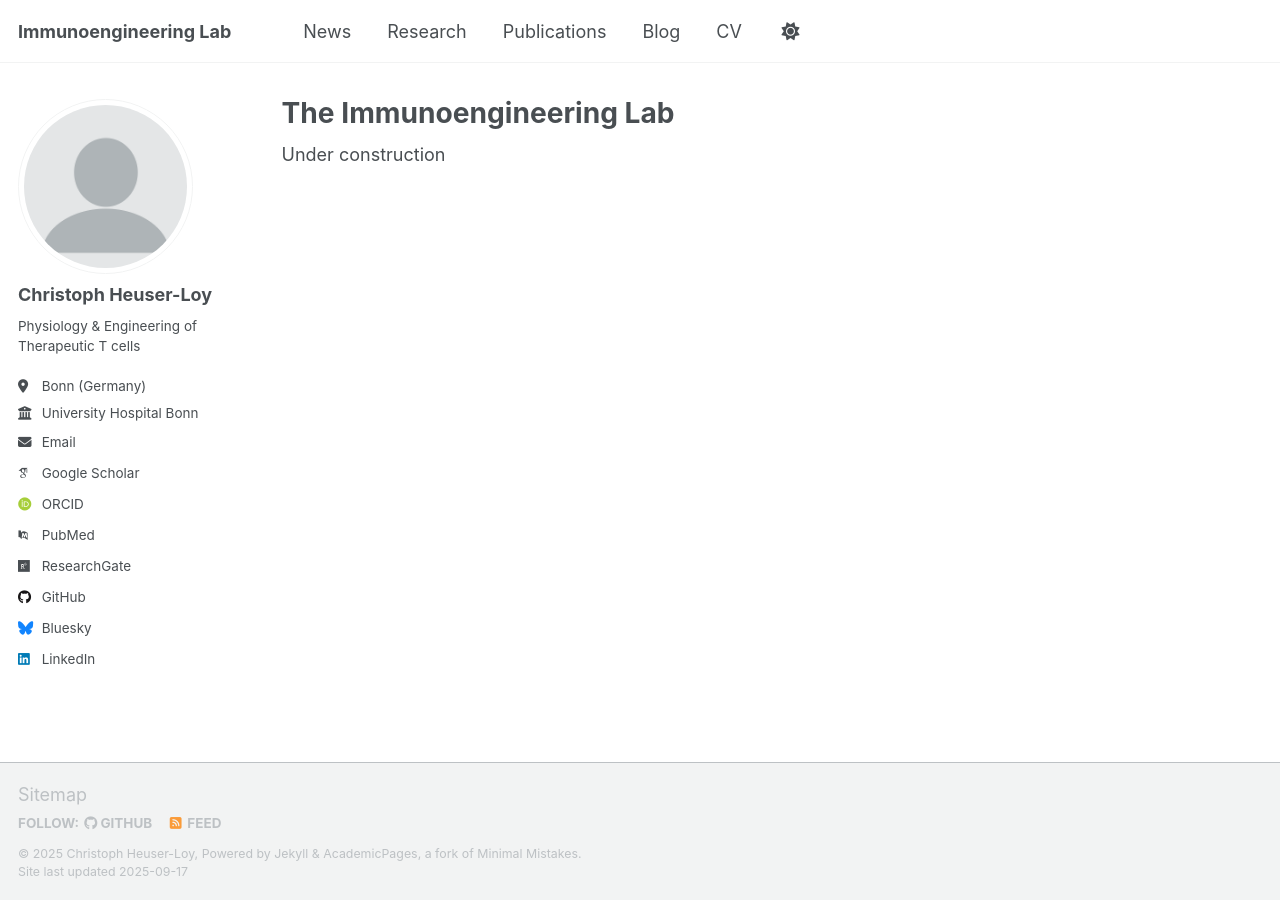
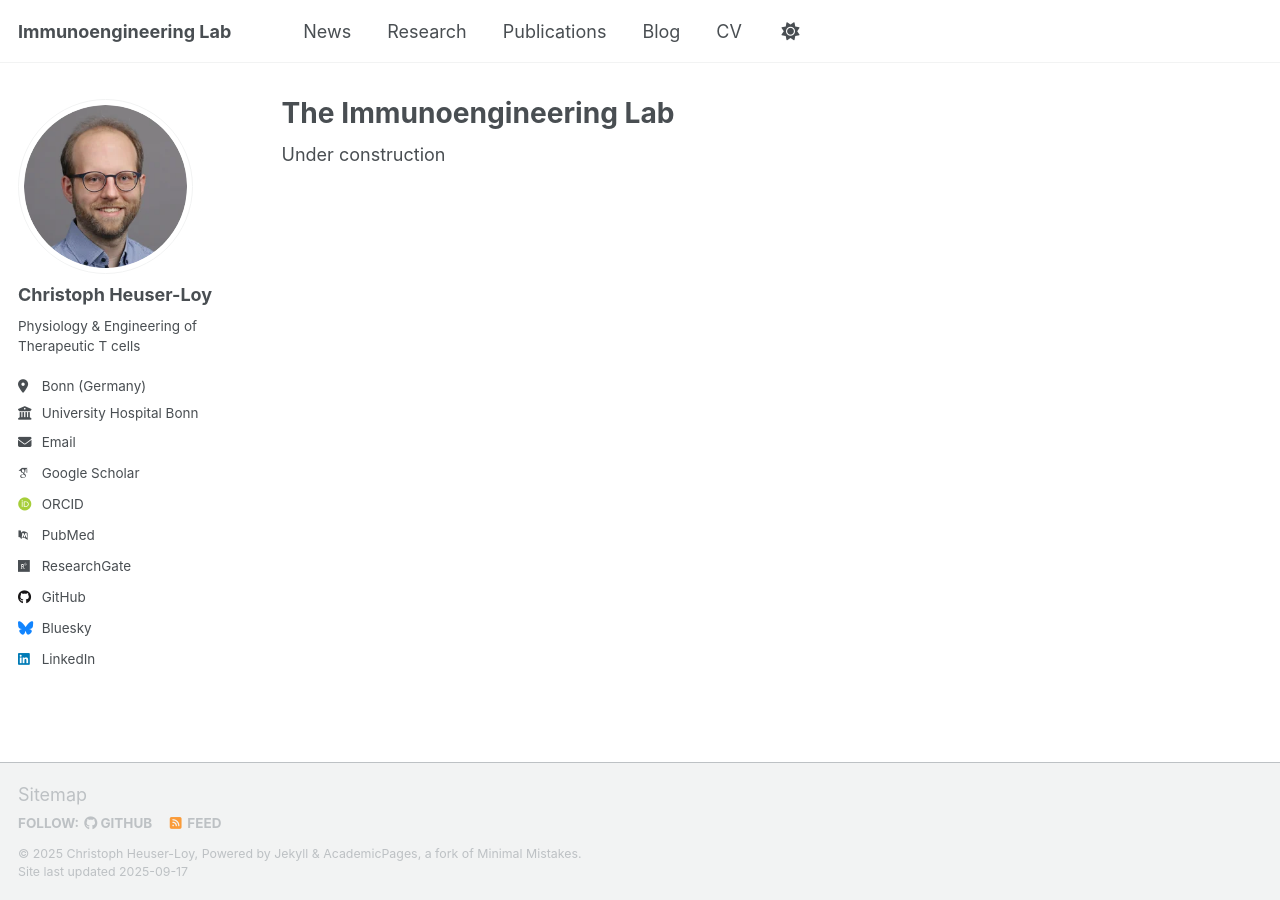
Before and after one commit to cheuserloy/cheuserloy.github.io, a Jekyll site: the page built from _pages/about.md, in a window 1280 px wide. Built offline with Jekyll 4.4.1, drawn with Linux system fonts in a browser that asks for light colours; some web fonts are replaced; a script that is not in the unit is left out.

Commit message:
Update profile pic

```diff
--- a/_config.yml
+++ b/_config.yml
@@ -23,7 +23,7 @@ repository               : "cheuserloy/cheuserloy.github.io"
 #               Additional customization can be done by editing /_includes/author-profile.html
 author:
   # Biographic information
-  avatar           : "profile.png"
+  avatar           : "ch.png"
   name             : "Christoph Heuser-Loy"
   pronouns         : # example: "she/her"
   bio              : "Physiology & Engineering of Therapeutic T cells"
```
